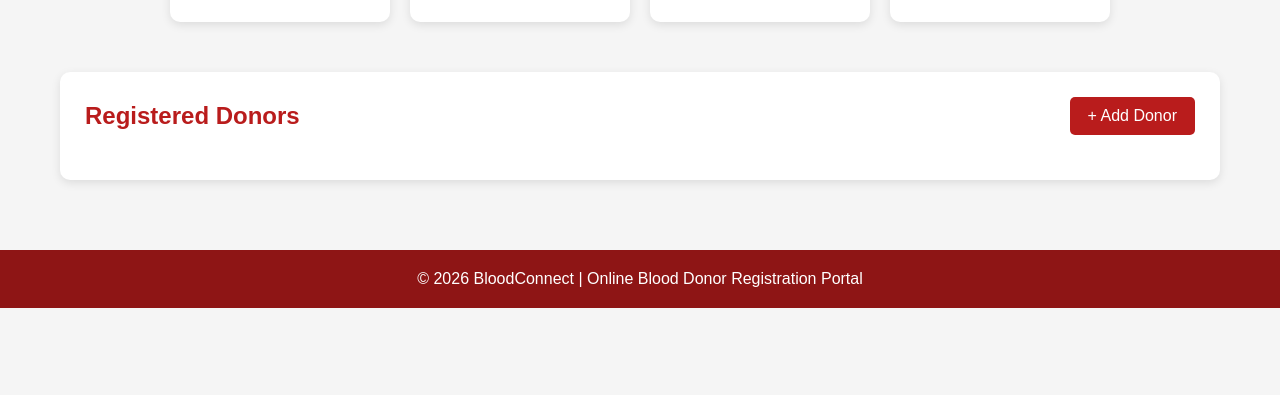
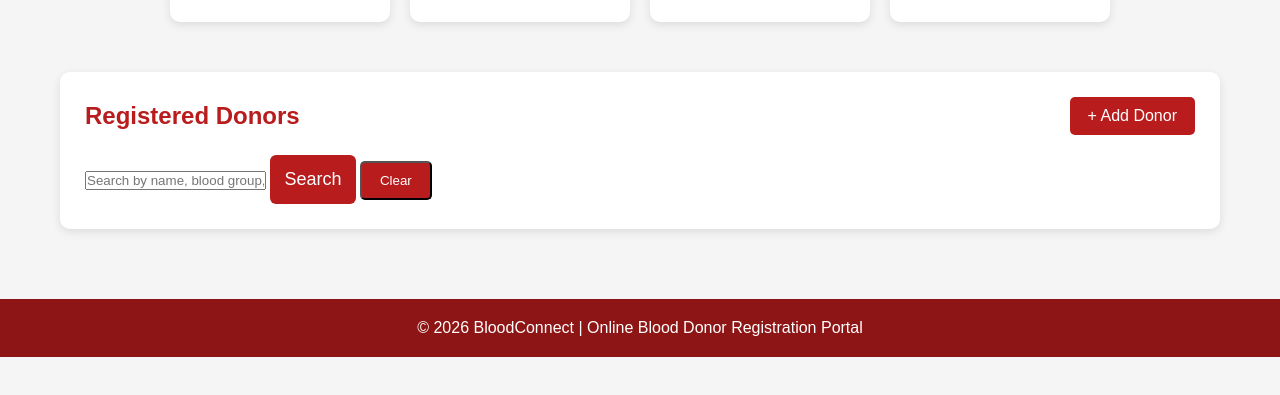
Before and after one commit to hemapriyaperugu-hub/BloodConnect, a plain HTML site: page dashboard.html in a window 1280 px wide. Shown: the part 393-788 px from the top of the page. Drawn offline with Linux system fonts and the light colour scheme; no server answers.

Commit message:
Update dashboard search and fix donor availability

```diff
--- a/dashboard.html
+++ b/dashboard.html
@@ -153,6 +153,31 @@
 
                 </div>
 
+<div class="dashboard-search">
+    <input
+        type="text"
+        id="dashboardSearch"
+        placeholder="Search by name, blood group, city or phone number"
+    >
+
+    <button
+        type="button"
+        class="form-button search-button"
+        onclick="searchDashboard()"
+    >
+        Search
+    </button>
+
+    <button
+        type="button"
+        class="small-button"
+        onclick="clearDashboardSearch()"
+    >
+        Clear
+    </button>
+</div>
+
+
 
                 <div id="dashboardResults">
 
--- a/js/dashboard.js
+++ b/js/dashboard.js
@@ -2,7 +2,7 @@
 const API_URL =
     "https://bloodconnect-backend-xk8k.onrender.com/api/donors";
 
-
+let allDashboardDonors = [];
 // Load dashboard when page opens
 showDashboard();
 
@@ -22,6 +22,7 @@ async function showDashboard() {
         }
 
         const donors = data.donors;
+allDashboardDonors = donors;
 
         const dashboardResults =
             document.getElementById("dashboardResults");
@@ -340,3 +341,23 @@ async function deleteDonor(donorId) {
     }
 
 }
+
+function searchDashboard() {
+    const searchText = document
+        .getElementById("dashboardSearch")
+        .value.trim().toLowerCase();
+
+    const filteredDonors = allDashboardDonors.filter(donor =>
+        (donor.name || "").toLowerCase().includes(searchText) ||
+        (donor.bloodGroup || "").toLowerCase().includes(searchText) ||
+        (donor.city || "").toLowerCase().includes(searchText) ||
+        (donor.phone || "").toLowerCase().includes(searchText)
+    );
+
+    displayDashboardSearchResults(filteredDonors);
+}
+
+function clearDashboardSearch() {
+    document.getElementById("dashboardSearch").value = "";
+    showDashboard();
+}
```
